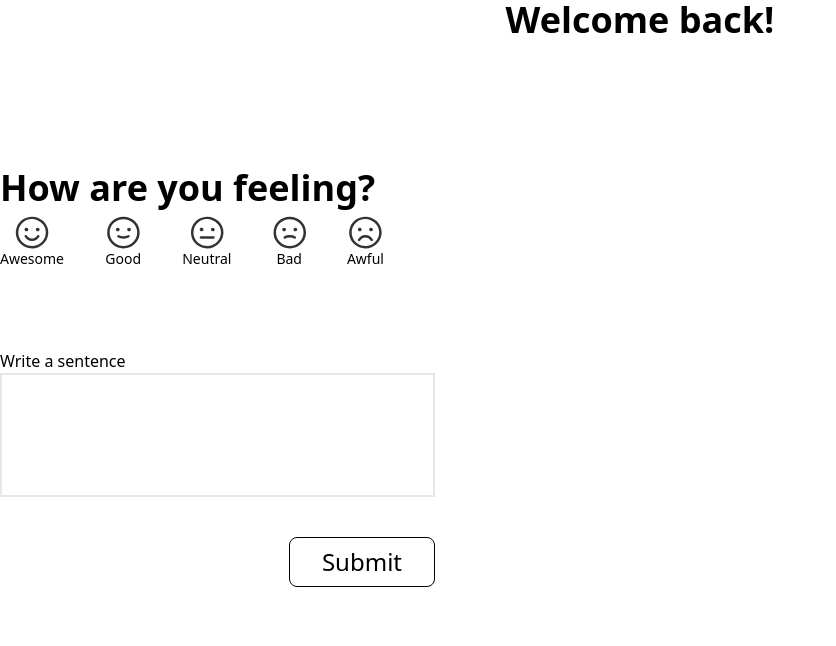
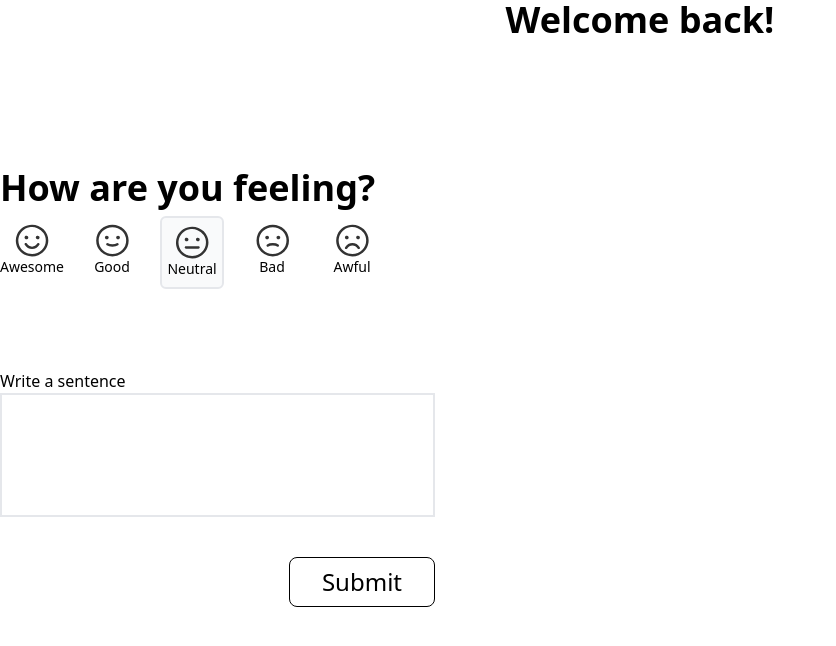
Before and after one commit to ExziiL/moodlog, a Next.js app: page / in a window 1280 px wide. Shown: the top 646 px of the page, without its empty margins (0-836 px from the left). Built offline with nearby package versions, Linux system fonts and the light colour scheme.

Commit message:
added selected mood inticator

```diff
--- a/src/components/FeelingsRating/FeelingsRating.tsx
+++ b/src/components/FeelingsRating/FeelingsRating.tsx
@@ -38,9 +38,17 @@ const feelings = [
 	},
 ];
 
+enum Mood {
+	AWESOME = 'awesome',
+	GOOD = 'good',
+	NEUTRAL = 'neutral',
+	BAD = 'bad',
+	AWFUL = 'awful',
+}
+
 function FeelingsRating() {
-	const [mood, setMood] = React.useState(undefined);
 	const [comment, setComment] = React.useState('');
+	const [activeMood, setActiveMood] = React.useState<Mood>(Mood.NEUTRAL);
 
 	return (
 		<div className="flex flex-col">
@@ -55,7 +63,10 @@ function FeelingsRating() {
 									src={icon}
 									alt={alt}
 									description={description}
-									mood={mood}
+									className={activeMood === description.toLowerCase() ? 'border-2 rounded-md bg-gray-50' : ''}
+									onClick={() => {
+										setActiveMood(description.toLowerCase() as Mood);
+									}}
 								/>
 							);
 						})}
--- a/src/components/MoodRating/MoodRating.tsx
+++ b/src/components/MoodRating/MoodRating.tsx
@@ -1,24 +1,21 @@
 import Image from 'next/image';
 import React from 'react';
 
-enum Mood {
-	AWESOME = 'awesome',
-	GOOD = 'good',
-	NEUTRAL = 'neutral',
-	BAD = 'bad',
-	AWFUL = 'awful',
-}
 interface MoodRatingProps {
+	className?: string;
 	src: string;
 	alt: string;
 	description: string;
 	hideText?: boolean;
-	mood?: Mood;
+	[key: string]: any;
 }
 
-function MoodRating({ src, alt, description, hideText }: MoodRatingProps) {
+function MoodRating({ src, alt, description, hideText, className, ...delegated }: MoodRatingProps) {
 	return (
-		<div className="flex flex-col items-center">
+		<div
+			className={`flex flex-col items-center w-16 p-2 ${className}`}
+			{...delegated}
+		>
 			<Image
 				src={src}
 				alt={alt}
--- a/src/contexts/UserProvider.tsx
+++ b/src/contexts/UserProvider.tsx
@@ -17,6 +17,9 @@ interface UserProviderProps {
 function UserProvider({ children }: UserProviderProps) {
 	const [user, setUser] = React.useState({});
 
+	// TODO: Fetch user data from Database on initial load
+	// TODO: useSWR
+
 	return <UserContext.Provider value={{ user, setUser }}>{children}</UserContext.Provider>;
 }
 
--- a/src/pages/index.tsx
+++ b/src/pages/index.tsx
@@ -1,13 +1,17 @@
 import FeelingsRating from '@/components/FeelingsRating/FeelingsRating';
 import Layout from '@/layouts/Layout/Layout';
 
+import UserProvider from '@/contexts/UserProvider';
+
 export default function Home() {
 	return (
+		<UserProvider>
 			<Layout>
 				<h1 className="text-4xl font-semibold text-center">Welcome back!</h1>
 				<section className="mt-32">
 					<FeelingsRating />
 				</section>
 			</Layout>
+		</UserProvider>
 	);
 }
```
Lines whose indentation alone changed are shown as unchanged.
